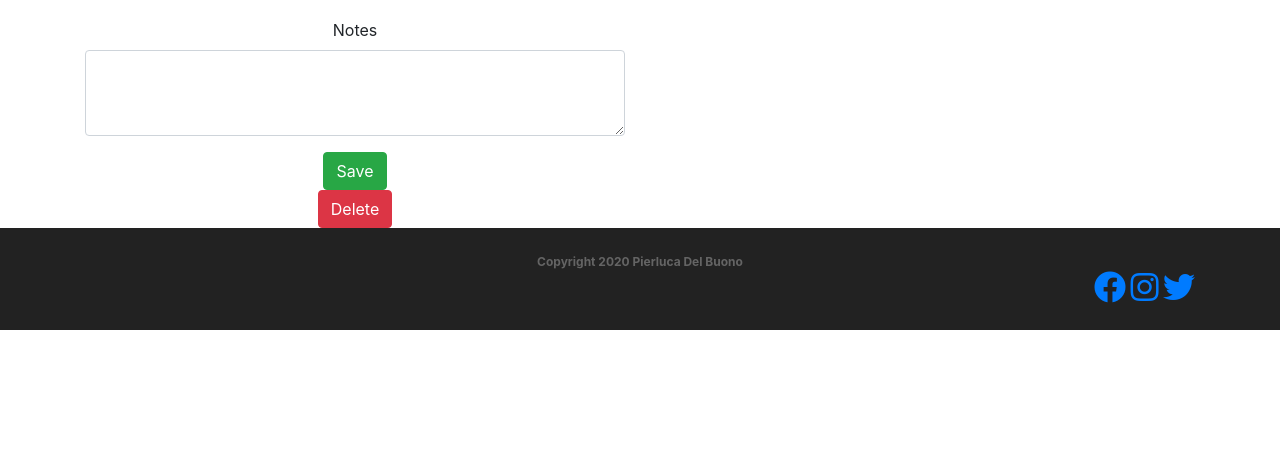
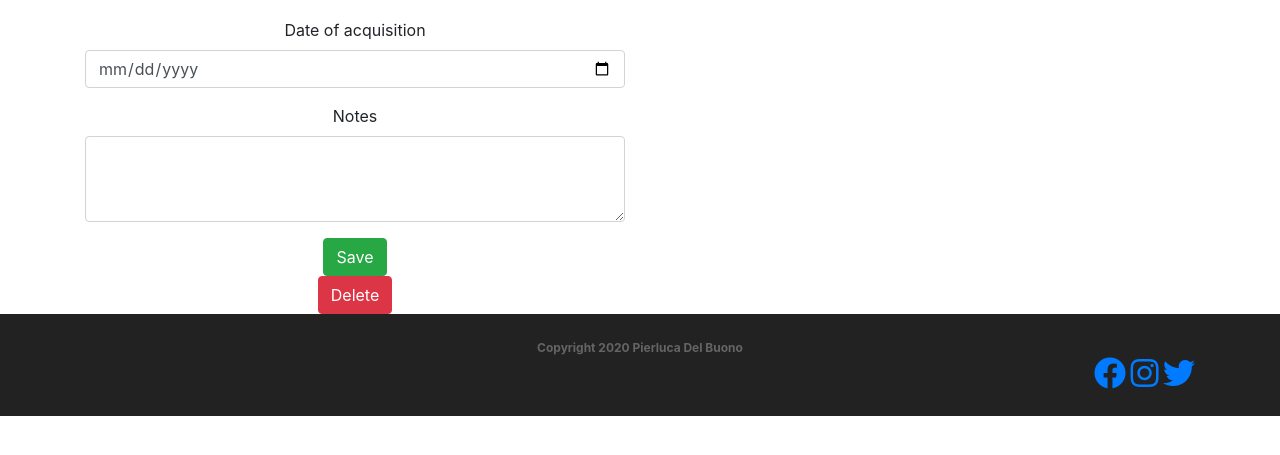
Before and after one commit to severian5it/BoardgameNerd, a Flask app: page /edit/1 in a window 1280 px wide. Shown: the part 210-665 px from the top of the page. Run offline with Flask 2, Linux system fonts and the light colour scheme; data that the repository does not hold is empty; some libraries are stand-ins or nearby versions.

Commit message:
date picker on edit page for the buy date

```diff
--- a/BoardgameNerd/helper/db.py
+++ b/BoardgameNerd/helper/db.py
@@ -90,11 +90,11 @@ def update_collection(db, post_request):
     user = post_request['user']
     id = post_request['id']
     note = post_request['note']
-
+    date_buy = post_request['dateBuy']
     db.collection.find_one_and_update(
         {'username': user,
         'id': id},
-    { "$set": {"note": note}}
+    { "$set": {"note": note, 'dateBuy': date_buy}}
     )
     updated = True
 
--- a/BoardgameNerd/templates/pages/edit.html
+++ b/BoardgameNerd/templates/pages/edit.html
@@ -25,6 +25,11 @@
                 <input name="id" type="hidden" value={{ id }}>
                 <input name="type" type="hidden" value='update'>
                 <div class="form-group">
+                    <label >Date of acquisition</label>
+                    <input type="date" name="dateBuy" max="3000-12-31"
+                           min="1000-01-01" class="form-control" value={{ detail["dateBuy"] }}>
+                </div>
+                <div class="form-group">
                     <label for="note">Notes</label>
                     <textarea class="form-control" id="note" rows=3 name="note">
                         {{ detail["note"] }}
--- a/BoardgameNerd/views.py
+++ b/BoardgameNerd/views.py
@@ -127,6 +127,7 @@ def edit(id):
                 flash("game successfully removed from the collection")
                 return redirect(url_for('collection'))
         elif post_form['type'] == 'update':
+            print("here", post_form)
             response = update_collection(DB, post_form)
             if response['updated']:
                 flash("game successfully updated")
```
